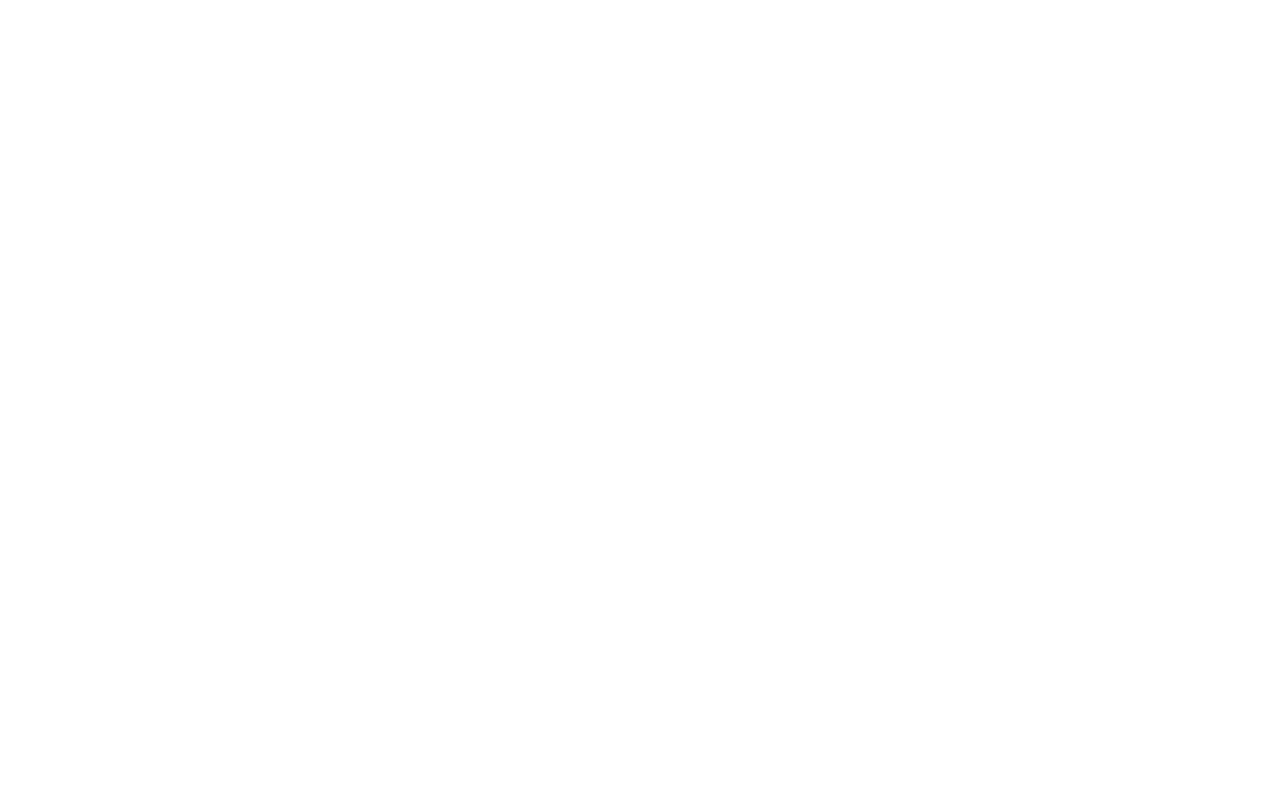
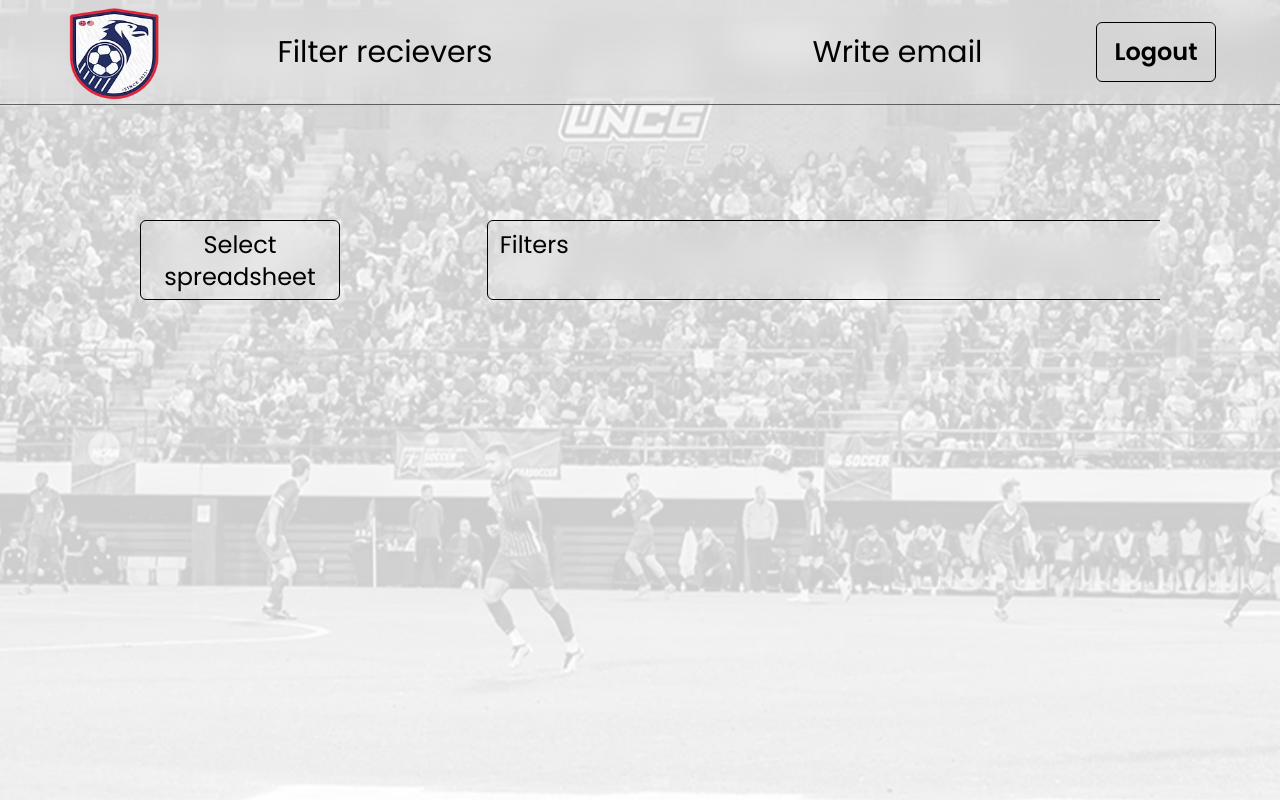
Before and after one commit to gingerkongen/cspEmailReact, a React (Vite) app in the folder project/: page /filter-recievers in a window 1280 px wide. Before the commit this address had no page. Built offline with nearby package versions, Linux system fonts and the light colour scheme; sample sign-in values are in the browser's storage.

Commit message:
Fixed access token when authing and added select sheet

```diff
--- a/project/src/App.jsx
+++ b/project/src/App.jsx
@@ -1,33 +1,43 @@
-import { useEffect, useState } from 'react';
-import { jwtDecode } from "jwt-decode";
-import { BrowserRouter, Routes, Route } from 'react-router-dom'
+import { BrowserRouter, Routes, Route } from "react-router-dom";
 
-import LoginPage from './pages/LoginPage';
-import HomePage from './pages/HomePage';
+import { GoogleOAuthProvider } from "@react-oauth/google";
 
-import ProtectedRoute from './utils/ProtectedRoute';
+import LoginPage from "./pages/LoginPage";
+import HomePage from "./pages/HomePage";
+import FilterRecieversPage from "./pages/FilterRecieversPage";
 
-import {AuthProvider} from './context/AuthContext';
+import ProtectedRoute from "./utils/ProtectedRoute";
+
+import { AuthProvider } from "./context/AuthContext";
+
+import Navbar from "./components/NavBar";
 
 function App() {
-
+  const CLIENT_ID =
+    "33693852663-dlrccj4ptirhmjjffdppjkki8gn5jbsh.apps.googleusercontent.com";
 
   return (
     <BrowserRouter>
+      <GoogleOAuthProvider clientId={CLIENT_ID}>
         <AuthProvider>
-
+          <Navbar />
           <Routes>
-
             <Route element={<ProtectedRoute />}>
-            <Route path='/home' element={<HomePage />} />
+              <Route path="/home" element={<HomePage />} />
+            </Route>
+            <Route element={<ProtectedRoute />}>
+              <Route
+                path="/filter-recievers"
+                element={<FilterRecieversPage />}
+              />
             </Route>
 
-          <Route path='' element={<LoginPage />} />
-
+            <Route path="" element={<LoginPage />} />
           </Routes>
         </AuthProvider>
+      </GoogleOAuthProvider>
     </BrowserRouter>
-  )
+  );
 }
 
-export default App
+export default App;
--- /dev/null
+++ b/project/src/components/Filters.jsx
@@ -0,0 +1,14 @@
+import React from "react";
+
+const Filters = () => {
+  return (
+    <div
+      className="py-2 px-3 backdrop-blur-lg border text-2xl h-20 w-200
+     rounded-md"
+    >
+      Filters
+    </div>
+  );
+};
+
+export default Filters;
--- a/project/src/components/LogoutButton.jsx
+++ b/project/src/components/LogoutButton.jsx
@@ -8,7 +8,7 @@ const LogoutButton = () => {
   return (
     <button
       onClick={logoutUser}
-      className="py-2 px-3 border text-2xl font-bold h-15 w-30 rounded-md cursor-pointer hover:scale-110"
+      className="py-2 px-3 border text-2xl font-semibold h-15 w-30 rounded-md cursor-pointer hover:scale-110"
     >
       Logout
     </button>
--- /dev/null
+++ b/project/src/components/Modal.jsx
@@ -0,0 +1,29 @@
+import React from "react";
+
+const Modal = ({ open, onClose, children }) => {
+  return (
+    <div
+      onClick={onClose}
+      className={`fixed inset-0 flex justify-center items-center
+    transition-colors
+  ${open ? "visible bg-black/20" : "invisible"}
+  `}
+    >
+      <div
+        onClick={(e) => e.stopPropagation()}
+        className={`
+        bg-white rounded-xl shadow p-6 transition-all
+        ${
+          open
+            ? "scale-100 opacity-100 overflow-scroll w-[800px] h-[600px] "
+            : "scale-125 opacity-0 overflow-hidden  w-[800px] h-[600px] "
+        }
+        `}
+      >
+        {children}
+      </div>
+    </div>
+  );
+};
+
+export default Modal;
--- a/project/src/components/Navbar.jsx
+++ b/project/src/components/Navbar.jsx
@@ -1,11 +1,18 @@
-import React, { useState } from "react";
+import React, { useState, useContext } from "react";
+
+import { AuthContext } from "../context/AuthContext";
+
 import logo from "../assets/Logo.png.avif";
+
 import LogoutButton from "../components/LogoutButton";
 
 const Navbar = () => {
+  const { authToken } = useContext(AuthContext);
   return (
+    <>
+      {authToken ? (
         <nav
-      className="sticky top-0 z-50 w-full py-3 backdrop-blur-lg border-b
+          className="fixed top-0 z-50 w-full py-3 backdrop-blur-lg border-b
     border-neutral-700/80"
         >
           <div className="flex justify-between items-center px-6 h-20">
@@ -15,10 +22,10 @@ const Navbar = () => {
 
             <ul className="hidden lg:flex gap-80 text-3xl">
               <li>
-            <a href="#filter-recievers">Filter recievers</a>
+                <a href="/filter-recievers">Filter recievers</a>
               </li>
               <li>
-            <a href="#write-email">Write email</a>
+                <a href="write-email">Write email</a>
               </li>
             </ul>
 
@@ -27,6 +34,8 @@ const Navbar = () => {
             </div>
           </div>
         </nav>
+      ) : null}
+    </>
   );
 };
 
--- /dev/null
+++ b/project/src/components/SelectSheetButton.jsx
@@ -0,0 +1,12 @@
+const SelectSheetButton = ({ onClick }) => {
+  return (
+    <button
+      onClick={onClick}
+      className="py-2 px-3 backdrop-blur-lg border text-2xl h-20 w-50 rounded-md cursor-pointer hover:scale-105"
+    >
+      Select spreadsheet
+    </button>
+  );
+};
+
+export default SelectSheetButton;
--- a/project/src/context/AuthContext.jsx
+++ b/project/src/context/AuthContext.jsx
@@ -1,53 +1,55 @@
-import React, {createContext, useState, useEffect} from 'react';
-import {jwtDecode} from 'jwt-decode';
-import {useNavigate} from 'react-router-dom';
-import { googleLogout} from '@react-oauth/google';
+import React, { createContext, useState, useEffect } from "react";
+import { jwtDecode } from "jwt-decode";
+import { useNavigate } from "react-router-dom";
+import { googleLogout } from "@react-oauth/google";
 
 export const AuthContext = createContext(undefined);
 
-export const AuthProvider = ({children}) => {
+export const AuthProvider = ({ children }) => {
+  const CLIENT_ID =
+    "33693852663-dlrccj4ptirhmjjffdppjkki8gn5jbsh.apps.googleusercontent.com";
+  const SCOPES = [
+    "https://www.googleapis.com/auth/gmail.send",
+    "https://www.googleapis.com/auth/spreadsheets.readonly",
+  ].join(" ");
 
-    const CLIENT_ID = '33693852663-dlrccj4ptirhmjjffdppjkki8gn5jbsh.apps.googleusercontent.com';
-    const SCOPES = [
-    'https://www.googleapis.com/auth/gmail.send',
-    'https://www.googleapis.com/auth/spreadsheets.readonly'
-    ].join(' ');
-
-    const [authToken, setAuthToken] = useState(() => localStorage.getItem('authToken') ? JSON.parse(localStorage.getItem('authToken')) : null);
+  const [authToken, setAuthToken] = useState(() =>
+    localStorage.getItem("authToken")
+      ? JSON.parse(localStorage.getItem("authToken"))
+      : null
+  );
 
   const navigate = useNavigate();
 
   const loginUser = (credentialResponse) => {
-        setAuthToken(credentialResponse);
-        localStorage.setItem('authToken', JSON.stringify(credentialResponse));
-        navigate('home/');
-    }
+    setAuthToken(credentialResponse.access_token);
+    localStorage.setItem(
+      "authToken",
+      JSON.stringify(credentialResponse.access_token)
+    );
+    navigate("home/");
+  };
 
   const logoutUser = () => {
     setAuthToken(null);
-        localStorage.removeItem('authToken');
-        navigate('')
+    localStorage.removeItem("authToken");
+    navigate("");
     try {
       googleLogout();
+    } catch (error) {
+      console.log(error);
     }
-        catch (error) {
-            console.log(error)
-        }
-
-    }
+  };
 
   const contextData = {
     loginUser: loginUser,
     logoutUser: logoutUser,
     authToken: authToken,
     CLIENT_ID: CLIENT_ID,
-        SCOPES: SCOPES
+    SCOPES: SCOPES,
   };
 
-
   return (
-        <AuthContext.Provider value={contextData}>
-            {children}
-        </AuthContext.Provider>
+    <AuthContext.Provider value={contextData}>{children}</AuthContext.Provider>
   );
 };
--- /dev/null
+++ b/project/src/pages/FilterRecieversPage.jsx
@@ -0,0 +1,110 @@
+import React, { useState, useContext } from "react";
+
+import backgroundImage from "../assets/Background.png";
+
+import SelectSheetButton from "../components/SelectSheetButton";
+import Filters from "../components/Filters";
+import Modal from "../components/Modal";
+
+import { AuthContext } from "../context/AuthContext";
+
+const FilterRecieversPage = () => {
+  const { authToken } = useContext(AuthContext);
+
+  const [openModal, setOpenModal] = useState(false);
+  const [sheets, setSheets] = useState();
+
+  const handleSelectSheetButtonClick = () => {
+    toggleModal();
+    handleFetchAllSheets();
+  };
+
+  const toggleModal = () => setOpenModal(!openModal);
+
+  const handleFetchAllSheets = async () => {
+    try {
+      const sheetUrl =
+        'https://www.googleapis.com/drive/v3/files?q=mimeType="application/vnd.google-apps.spreadsheet"&fields=files(id,name)';
+      const response = await fetch(sheetUrl, {
+        method: "GET",
+        headers: {
+          Authorization: `Bearer ${authToken}`,
+        },
+      });
+      if (!response) {
+        throw new Error("Could not fetch sheet");
+      }
+      const sheetData = await response.json();
+      setSheets(sheetData.files);
+    } catch (error) {
+      console.log(error);
+    }
+  };
+
+  const handleSelectedSheet = async (sheetId) => {
+    try {
+      if (!sheetId) {
+        throw new Error(`Could not fetch selected sheet`);
+      }
+      const sheetUrl = `https://sheets.googleapis.com/v4/spreadsheets/${sheetId}`;
+      const response = await fetch(sheetUrl, {
+        headers: {
+          Authorization: `Bearer ${authToken}`,
+        },
+      });
+      if (response) {
+        const rawSheetData = await response.json();
+        console.log(rawSheetData);
+      } else {
+        throw new Error("No available data for selected sheet");
+      }
+    } catch (error) {
+      console.log(error);
+    }
+  };
+
+  return (
+    <>
+      <div
+        className="min-h-screen   bg-cover bg-center"
+        style={{ backgroundImage: `url(${backgroundImage})` }}
+      >
+        <Modal open={openModal} onClose={() => setOpenModal(false)}>
+          <h2 className="text-3xl font-semibold mb-4">Select a spreadsheet:</h2>
+          <ul className="border rounded-lg divide-y divide-gray-200">
+            {sheets ? (
+              sheets.map((sheet, i) => (
+                <li
+                  key={i}
+                  onClick={() => handleSelectedSheet(sheet.id)}
+                  className="px-4 text-xl py-3 hover:bg-gray-100 cursor-pointer transition"
+                >
+                  {sheet.name}
+                </li>
+              ))
+            ) : (
+              <li className="px-4 py-3 text-gray-500">
+                No available spreadsheets
+              </li>
+            )}
+          </ul>
+        </Modal>
+
+        <div className="pt-40 px-20 h-screen">
+          <div className="flex flex-wrap m-10  overflow-x-hidden min-h-[120px] items-center">
+            <div className="w-full sm:w-1/2 md:w-1/3 pl-5 ">
+              <SelectSheetButton
+                onClick={() => handleSelectSheetButtonClick()}
+              />
+            </div>
+            <div className="w-full sm:w-1/2 md:w-1/3 pl-5">
+              <Filters />
+            </div>
+          </div>
+        </div>
+      </div>
+    </>
+  );
+};
+
+export default FilterRecieversPage;
--- a/project/src/pages/HomePage.jsx
+++ b/project/src/pages/HomePage.jsx
@@ -1,17 +1,13 @@
 import React from "react";
 
 import backgroundImage from "../assets/Background.png";
-
-import Navbar from "../components/NavBar";
 
 const HomePage = () => {
   return (
     <div
       className="min-h-screen   bg-cover bg-center"
       style={{ backgroundImage: `url(${backgroundImage})` }}
-    >
-      <Navbar />
-    </div>
+    ></div>
   );
 };
 
```
Also changed, not shown: project/src/pages/LoginPage.jsx (+19 -16 lines), project/src/assets/google-icon.png (added). Lines whose indentation alone changed are shown as unchanged.
